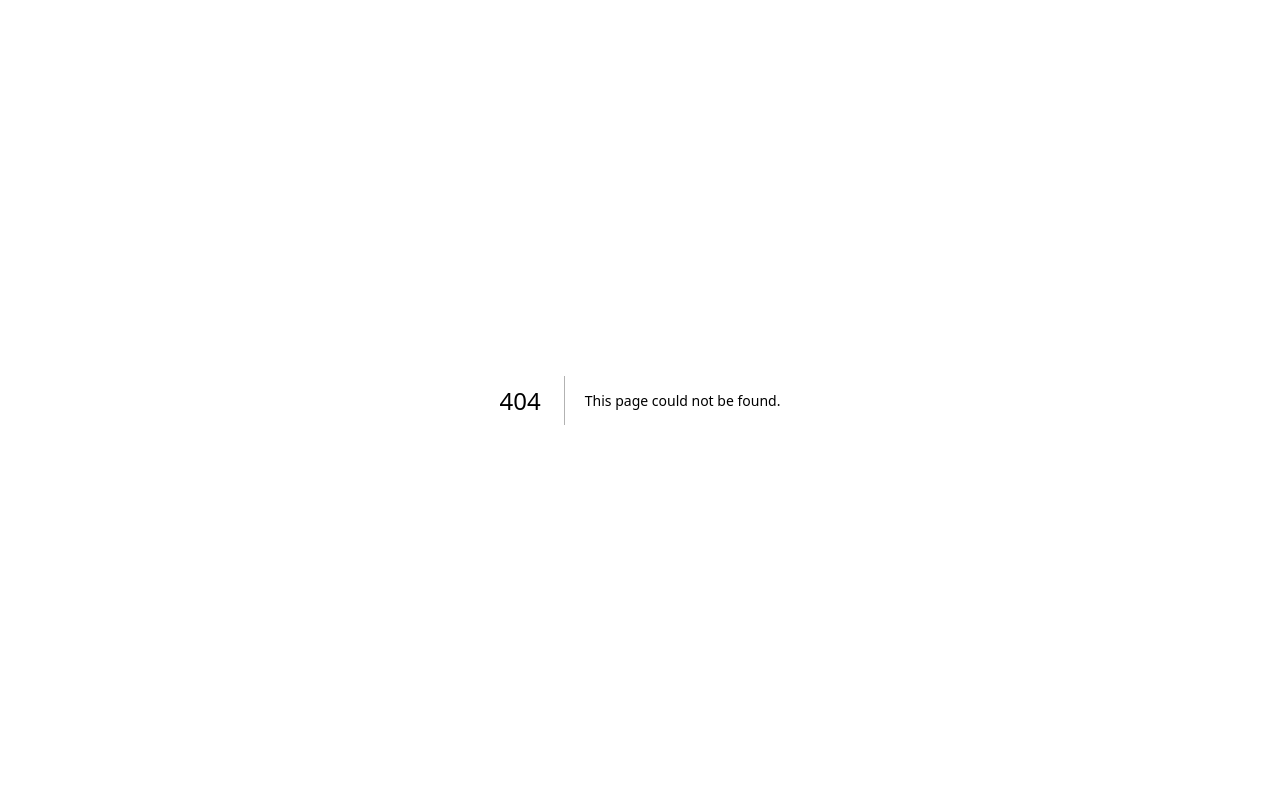
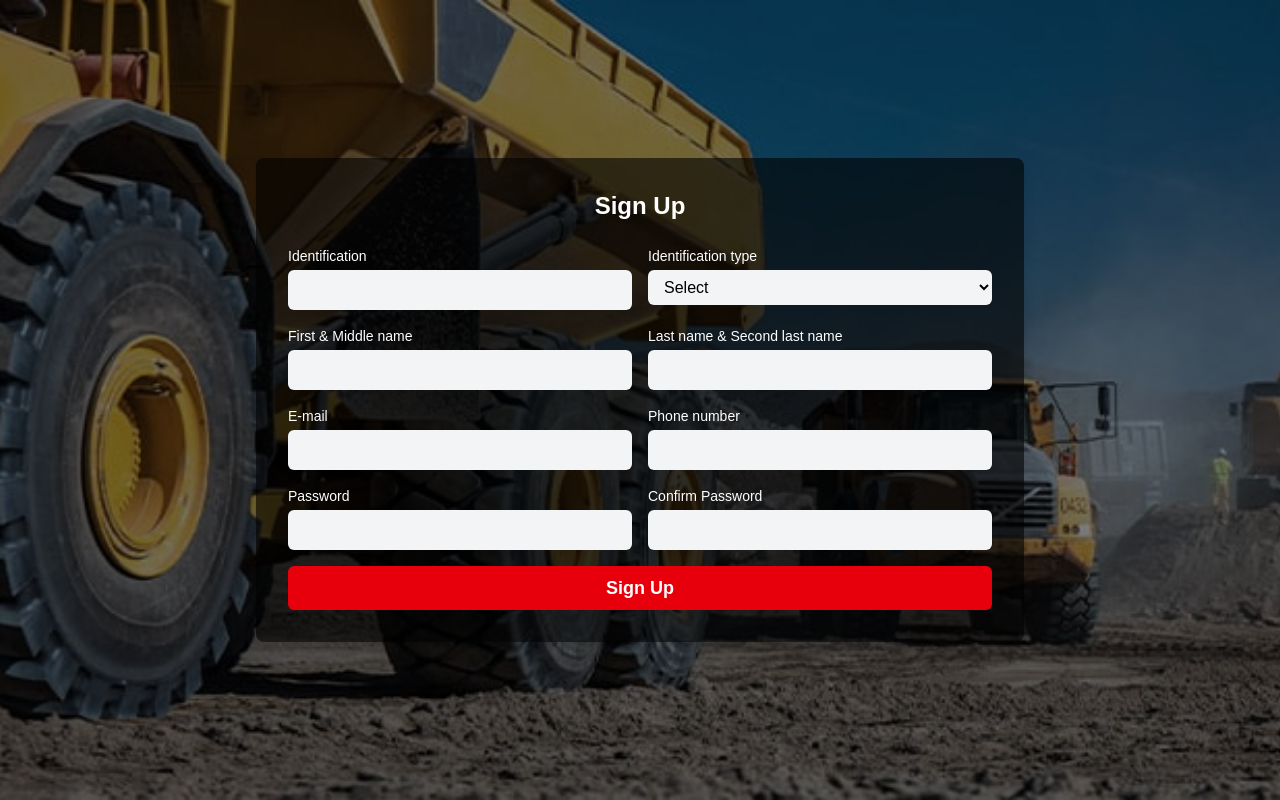
Before and after one commit to Minmgf/amms, a Next.js app: page /singup in a window 1280 px wide. Before the commit this address had no page. Built offline with nearby package versions, Linux system fonts and the light colour scheme.

Commit message:
Vista de formulario autoregistro

```diff
--- /dev/null
+++ b/src/app/singup/page.jsx
@@ -0,0 +1,89 @@
+import React from 'react'
+
+const page = () => {
+    return (
+        <div
+            className="relative min-h-screen bg-cover bg-center flex items-center justify-center"
+            style={{ backgroundImage: "url('/images/singup-background.jpg')" }}
+        >
+            <div className="absolute inset-0 bg-black/50"></div>
+
+            <div className="relative z-10 bg-black/60 text-white rounded-lg shadow-lg w-full max-w-3xl p-8">
+                <h2 className="text-2xl font-bold text-center mb-6">Sign Up</h2>
+
+                <form className="grid grid-cols-1 md:grid-cols-2 gap-4">
+                    <div>
+                        <label className="block mb-1 text-sm">Identification</label>
+                        <input
+                            type="text"
+                            className="w-full px-3 py-2 rounded-md bg-gray-100 text-black focus:outline-none focus:ring-2 focus:ring-red-500"
+                        />
+                    </div>
+                    <div>
+                        <label className="block mb-1 text-sm">Identification type</label>
+                        <select className="w-full px-3 py-2 rounded-md bg-gray-100 text-black focus:outline-none focus:ring-2 focus:ring-red-500">
+                            <option value="">Select</option>
+                            <option value="cc">C.C</option>
+                            <option value="ti">T.I</option>
+                            <option value="ce">C.E</option>
+                        </select>
+                    </div>
+                    <div>
+                        <label className="block mb-1 text-sm">First & Middle name</label>
+                        <input
+                            type="text"
+                            className="w-full px-3 py-2 rounded-md bg-gray-100 text-black focus:outline-none focus:ring-2 focus:ring-red-500"
+                        />
+                    </div>
+                    <div>
+                        <label className="block mb-1 text-sm">
+                            Last name & Second last name
+                        </label>
+                        <input
+                            type="text"
+                            className="w-full px-3 py-2 rounded-md bg-gray-100 text-black focus:outline-none focus:ring-2 focus:ring-red-500"
+                        />
+                    </div>
+                    <div>
+                        <label className="block mb-1 text-sm">E-mail</label>
+                        <input
+                            type="email"
+                            className="w-full px-3 py-2 rounded-md bg-gray-100 text-black focus:outline-none focus:ring-2 focus:ring-red-500"
+                        />
+                    </div>
+                    <div>
+                        <label className="block mb-1 text-sm">Phone number</label>
+                        <input
+                            type="tel"
+                            className="w-full px-3 py-2 rounded-md bg-gray-100 text-black focus:outline-none focus:ring-2 focus:ring-red-500"
+                        />
+                    </div>
+                    <div>
+                        <label className="block mb-1 text-sm">Password</label>
+                        <input
+                            type="password"
+                            className="w-full px-3 py-2 rounded-md bg-gray-100 text-black focus:outline-none focus:ring-2 focus:ring-red-500"
+                        />
+                    </div>
+                    <div>
+                        <label className="block mb-1 text-sm">Confirm Password</label>
+                        <input
+                            type="password"
+                            className="w-full px-3 py-2 rounded-md bg-gray-100 text-black focus:outline-none focus:ring-2 focus:ring-red-500"
+                        />
+                    </div>
+                    <div className="md:col-span-2">
+                        <button
+                            type="submit"
+                            className="w-full bg-red-600 hover:bg-red-700 text-white py-2 rounded-md text-lg font-semibold transition duration-300"
+                        >
+                            Sign Up
+                        </button>
+                    </div>
+                </form>
+            </div>
+        </div>
+    )
+}
+
+export default page
```
Also changed, not shown: public/images/singup-background.jpg (added).
